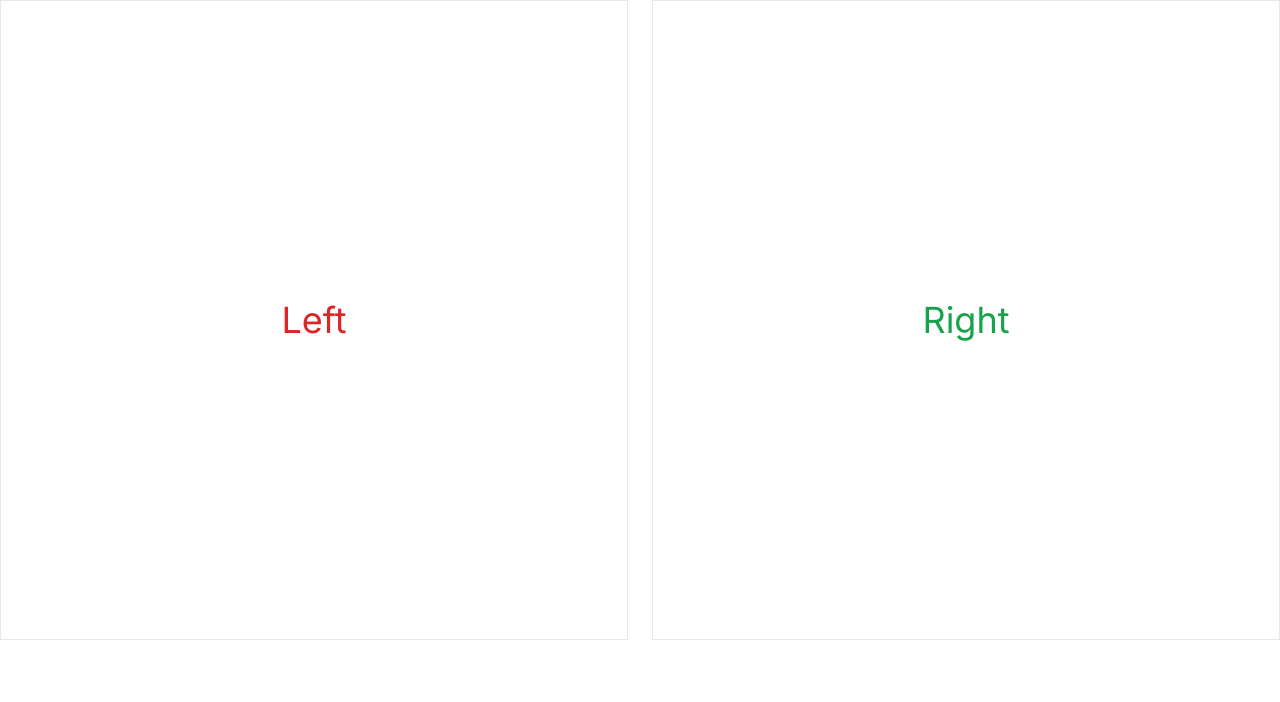
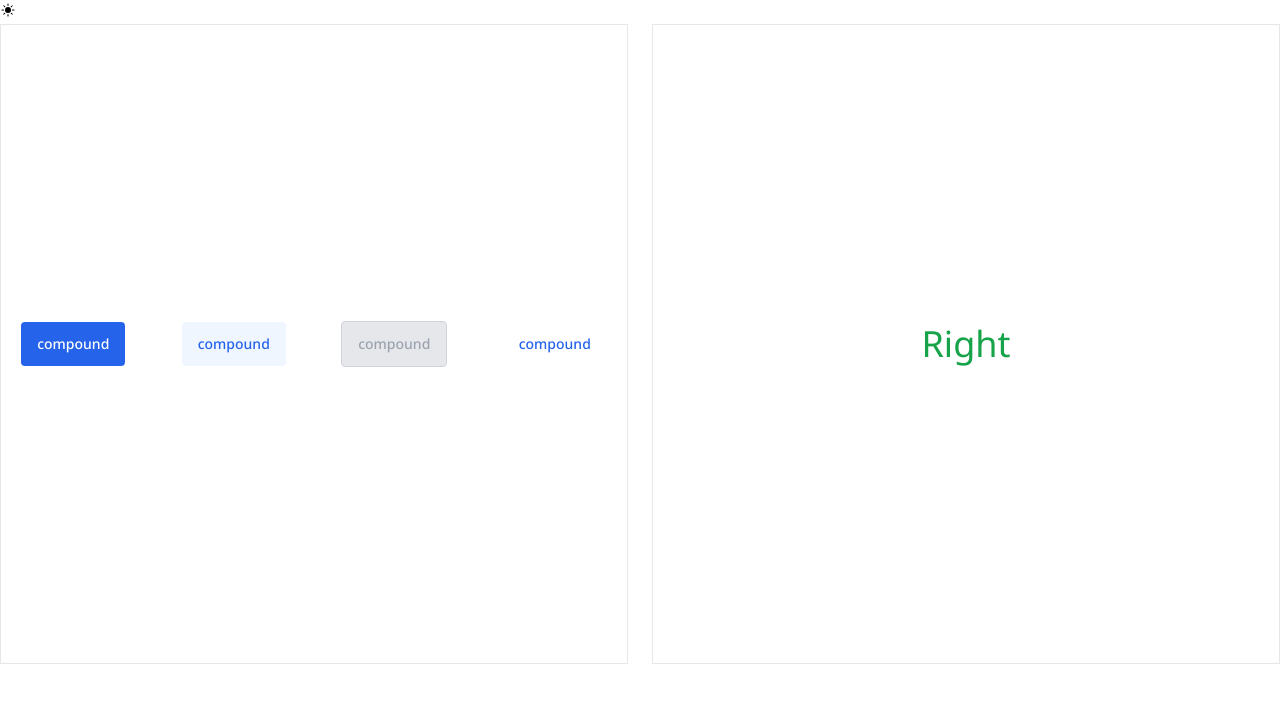
Before and after one commit to BlankRiser/Ajeeb-Component-Library, a Next.js app: page / in a window 1280 px wide. Shown: the top 702 px of the page. Built offline with nearby package versions, Linux system fonts and the light colour scheme.

Commit message:
component: button

```diff
--- a/package.json
+++ b/package.json
@@ -21,6 +21,7 @@
     "class-variance-authority": "^0.3.0",
     "eslint-config-next": "13.0.6",
     "next": "13.0.6",
+    "next-themes": "^0.2.1",
     "react": "18.2.0",
     "react-dom": "18.2.0",
     "typescript": "4.9.3"
--- a/plugins/typography.js
+++ b/plugins/typography.js
@@ -0,0 +1,59 @@
+/* eslint-disable @typescript-eslint/no-var-requires */
+const plugin = require('tailwindcss/plugin');
+
+const Typography = plugin(function ({ addUtilities }) {
+  const typographyUtilities = {
+    '.text-extra-small': {
+      fontSize: '0.75rem', // 12px
+      lineHeight: '150%',
+    },
+    '.text-small': {
+      //
+      fontSize: '0.875rem', // 12px
+      lineHeight: '143%',
+    },
+    '.text-medium': {
+      fontSize: '1rem', // 12px
+      lineHeight: '150%',
+    },
+    '.text-large': {
+      fontSize: '1.125rem', // 12px
+      lineHeight: '156%',
+    },
+    '.text-extra-large': {
+      fontSize: '1.25rem', // 12px
+      lineHeight: '150%',
+    },
+    '.text-display-extra-small': {
+      fontSize: '1.5rem', // 12px
+      lineHeight: '133%',
+    },
+    '.text-display-small': {
+      fontSize: '1.875rem', // 12px
+      lineHeight: '127%',
+    },
+    '.text-display-medium': {
+      fontSize: '2.25rem', // 12px
+      lineHeight: '122%',
+      letterSpacing: '-0.02em',
+    },
+    '.text-display-large': {
+      fontSize: '3rem', // 12px
+      lineHeight: '125%',
+      letterSpacing: '-0.02em',
+    },
+    '.text-display-extra-large': {
+      fontSize: '3.75rem', // 12px
+      lineHeight: '120%',
+      letterSpacing: '-0.02em',
+    },
+    '.text-display-2xl': {
+      fontSize: '4.5rem', // 12px
+      lineHeight: '125%',
+      letterSpacing: '-0.02em',
+    },
+  };
+  addUtilities(typographyUtilities, ['responsive', 'hover']);
+});
+
+module.exports = Typography;
--- a/src/components/Button/Button.tsx
+++ b/src/components/Button/Button.tsx
@@ -1,30 +1,85 @@
-/* eslint-disable @typescript-eslint/no-explicit-any */
-import { forwardRef, ReactNode, Ref } from 'react';
+import { cva, type VariantProps } from 'class-variance-authority';
+import { forwardRef, Ref } from 'react';
 
-type ButtonProps<TagElement extends keyof JSX.IntrinsicElements> = JSX.IntrinsicElements[TagElement] & {
-  tag?: TagElement;
-  variant?: 'Filled' | 'Ouline' | 'Light' | 'Subtle' | 'Default';
-  size?: 'extra-small' | 'small' | 'medium' | 'large' | 'extra-large';
+const button = cva(
+  'appearance-none font-medium gap-2 focus:outline-none focus-visible:outline-none focus-visible:ring-2 focus-visible:ring-offset-1  focus-visible:ring-blue-300 transition-colors duration-200 ease-in-out h-max ',
+  {
+    variants: {
+      variant: {
+        filled: [
+          'bg-blue-600 hover:bg-blue-700 active:bg-blue-800',
+          'text-white',
+          'disabled:bg-gray-200 disabled:text-gray-400',
+        ],
+        light: [
+          'bg-blue-50 hover:bg-blue-100 active:bg-blue-200',
+          'text-blue-600',
+          'disabled:bg-gray-200 disabled:text-gray-400',
+        ],
+        outline: [
+          'bg-transparent hover:bg-gray-50 active:bg-gray-200 ',
+          'dark:bg-gray-800 dark:hover:bg-gray-700 active:bg-gray-600 ',
+          'text-gray-700',
+          'dark:text-gray-100',
+          'border border-gray-300  active:border-gray-200 ',
+          'dark:border-gray-600 dark:active:border-gray-700',
+          'disabled:bg-gray-200 disabled:text-gray-400',
+          'dark:disabled:bg-gray-700 dark:disabled:text-gray-500',
+        ],
+        subtle: [
+          'bg-transparent hover:bg-blue-50 active:bg-blue-800 ',
+          ' dark:hover:bg-blue-900 active:bg-blue-100 ',
+          'text-blue-600',
+          'disabled:bg-gray-200 disabled:text-gray-400',
+        ],
+      },
+      size: {
+        small: ['text-small', 'py-2 px-3'],
+        medium: ['text-small', 'py-3 px-4'],
+        large: ['text-small', 'py-4 px-5'],
+      },
+      onlyIcon: {
+        true: 'w-max',
+        false: 'w-full',
+      },
+      radius: {
+        '4px': 'rounded-[4px]',
+        '2px': 'rounded-[2px]',
+        '6px': 'rounded-[6px]',
+        '8px': 'rounded-[8px]',
+        '12px': 'rounded-[12px]',
+        '16px': 'rounded-[16px]',
+        full: 'rounded-full',
+      },
+    },
+    compoundVariants: [
+      { size: 'small', onlyIcon: true, className: '!p-2' },
+      { size: 'medium', onlyIcon: true, className: '!p-3' },
+      { size: 'large', onlyIcon: true, className: '!p-4 `' },
+    ],
+    defaultVariants: {
+      variant: 'filled',
+      size: 'medium',
+      radius: '4px',
+    },
+  },
+);
+
+export interface ButtonProps extends React.ButtonHTMLAttributes<HTMLButtonElement>, VariantProps<typeof button> {
+  isLoading?: boolean;
   onlyIcon?: boolean;
-  rounded?: boolean;
-  children: ReactNode;
+  size?: 'small' | 'medium' | 'large';
+}
+
+export const _Button = (props: ButtonProps, ref: Ref<HTMLButtonElement>) => {
+  const { variant, size = 'medium', className, children, onlyIcon, radius, isLoading, ...rest } = props;
+  return (
+    <button ref={ref} className={button({ variant, size, onlyIcon, radius, className })} {...rest}>
+      {children}
+    </button>
+  );
 };
-
-function _Button<TagElement extends keyof JSX.IntrinsicElements = 'button'>(
-  props: ButtonProps<TagElement>,
-  ref: Ref<any>
-) {
-  const { variant = 'primary', size = 'medium', rounded = false, onlyIcon, children, tag = 'button', ...rest } = props;
-
-  const Component = tag as any;
-
-  return (
-    <Component ref={ref} {...rest}>
-      {children}
-    </Component>
-  );
-}
 
 export const Button = forwardRef(_Button);
 
-Button.displayName = '@ajeeb/atom/Button';
+Button.displayName = '@ajeeb/Button';
--- /dev/null
+++ b/src/components/theme-toggle/theme-toggle.tsx
@@ -0,0 +1,27 @@
+import { MoonIcon, SunIcon } from '@heroicons/react/24/solid';
+import { useTheme } from 'next-themes';
+import { useEffect, useState } from 'react';
+
+export function ThemeToggle() {
+  const [mounted, setMounted] = useState(false);
+  const { theme, setTheme, resolvedTheme } = useTheme();
+
+  // showing only when client is done rendering
+  useEffect(() => setMounted(true), []);
+  return (
+    <button
+      aria-label='Toggle Theme'
+      type='button'
+      onClick={() => {
+        setTheme(theme === 'dark' || resolvedTheme === 'dark' ? 'light' : 'dark');
+      }}
+      className='text-gray-10 hover:bg-gray-01 focus-visible:ring-blue-06 dark:hover:bg-gray-08 rounded-[2px] hover:rounded-[.2rem] focus:outline-none focus-visible:ring-[2px] dark:text-white'
+    >
+      {mounted && (theme === 'dark' || resolvedTheme === 'dark') ? (
+        <MoonIcon width={16} height={16} />
+      ) : (
+        <SunIcon width={16} height={16} />
+      )}
+    </button>
+  );
+}
--- a/src/pages/_app.tsx
+++ b/src/pages/_app.tsx
@@ -1,17 +1,22 @@
-import { Inter } from '@next/font/google';
+import { Noto_Sans } from '@next/font/google';
+import { ThemeProvider } from 'next-themes';
+
+import type { AppProps } from 'next/app';
 import '../styles/globals.css';
 
-import type { AppProps } from 'next/app';
-
-const inter = Inter({
-  subsets: ['latin'],
-  variable: '--font-inter'
+const noto = Noto_Sans({
+  preload: true,
+  weight: ['100', '200', '300', '400', '500', '600', '700', '800', '900'],
+  variable: '--font-noto',
+  // subsets: ['latin'],
 });
 
 export default function App({ Component, pageProps }: AppProps) {
   return (
-    <main className={`${inter.variable} font-sans`}>
-      <Component {...pageProps} />
-    </main>
+    <ThemeProvider defaultTheme='system' attribute='class'>
+      <main className={`${noto.className}`}>
+        <Component {...pageProps} />
+      </main>
+    </ThemeProvider>
   );
 }
--- /dev/null
+++ b/src/pages/_document.tsx
@@ -0,0 +1,36 @@
+import Document, { DocumentContext, Head, Html, Main, NextScript } from 'next/document';
+
+class MyDocument extends Document {
+  static async getInitialProps(ctx: DocumentContext) {
+    const initialProps = await Document.getInitialProps(ctx);
+    return initialProps;
+  }
+
+  render() {
+    return (
+      <Html>
+        <Head>
+          <meta charSet='utf-8' />
+          <meta name='theme-color' content='#0F62FE' />
+          <meta name='google' content='nositelinkssearchbox' />
+          <meta name='description' content='Ajeeb Design System' />
+          <meta name='robots' content='noindex' />
+
+          <meta property='og:locale' content='en_IN' />
+          <meta property='og:url' content='https://ajeeb.ram.codes' />
+          <meta property='og:type' content='website' />
+          <meta property='og:site_name' content='Ajeeb Design System' />
+          <meta property='og:description' content='' />
+          <meta property='og:title' content='Ajeeb Design System' />
+          <meta name='theme-color' content='#0F62FE' />
+        </Head>
+        <body>
+          <Main />
+          <NextScript />
+        </body>
+      </Html>
+    );
+  }
+}
+
+export default MyDocument;
--- a/src/pages/index.tsx
+++ b/src/pages/index.tsx
@@ -1,6 +1,7 @@
+import { Button } from '@components/button';
+import { ThemeToggle } from '@components/theme-toggle/theme-toggle';
+import { TwoColumn } from '@layouts/TwoColumn';
 import Head from 'next/head';
-
-import { TwoColumn } from '@/layouts';
 
 export default function Home() {
   return (
@@ -12,9 +13,27 @@ export default function Home() {
       </Head>
 
       <main className=''>
+        <section>
+          <ThemeToggle />
+        </section>
         <TwoColumn
-          leftChildren={<div className='text-4xl text-red-600'>Left</div>}
-          rightChildren={<h1 className='text-4xl text-green-600'>Right</h1>}
+          leftChildren={
+            <div className='grid h-full w-full grid-cols-4 place-items-center gap-4 '>
+              <Button variant='filled' size='medium' className='ring-o'>
+                compound
+              </Button>
+              <Button variant='light' size='medium' className=''>
+                compound
+              </Button>
+              <Button disabled variant='outline' size='medium'>
+                compound
+              </Button>
+              <Button variant='subtle' size='medium'>
+                compound
+              </Button>
+            </div>
+          }
+          rightChildren={<h1 className='p- text-4xl text-green-600'>Right</h1>}
         />
       </main>
     </div>
--- a/tailwind.config.js
+++ b/tailwind.config.js
@@ -1,5 +1,6 @@
 /** @type {import('tailwindcss').Config} */
 const { fontFamily } = require('tailwindcss/defaultTheme');
+const defaultTheme = require('tailwindcss/defaultTheme');
 
 module.exports = {
   content: ['./src/**/*.{js,ts,jsx,tsx}'],
@@ -7,9 +8,9 @@ module.exports = {
   theme: {
     extend: {
       fontFamily: {
-        sans: ['var(--font-inter)', ...fontFamily.sans]
-      }
-    }
+        sans: ['var(--font-noto)', ...fontFamily.sans],
+      },
+    },
   },
-  plugins: []
+  plugins: [require('./plugins/typography')],
 };
--- a/tsconfig.json
+++ b/tsconfig.json
@@ -1,11 +1,11 @@
 {
   "compilerOptions": {
-    "baseUrl": "./src",
+    // "baseUrl": "./src",
     "paths": {
+      "@ui/*": ["./src/ui/*"],
       "@components/*": ["./src/components/*"],
       "@contexts/*": ["./src/contexts/*"],
-      "@layout/*": ["./src/layout/*"],
-      "@ui/*": ["./src/ui/*"]
+      "@layouts/*": ["./src/layouts/*"]
     },
     "target": "es5",
     "lib": ["dom", "dom.iterable", "esnext"],
```
Also changed, not shown: 1 other file (tests, documents, lock files or other folders).
